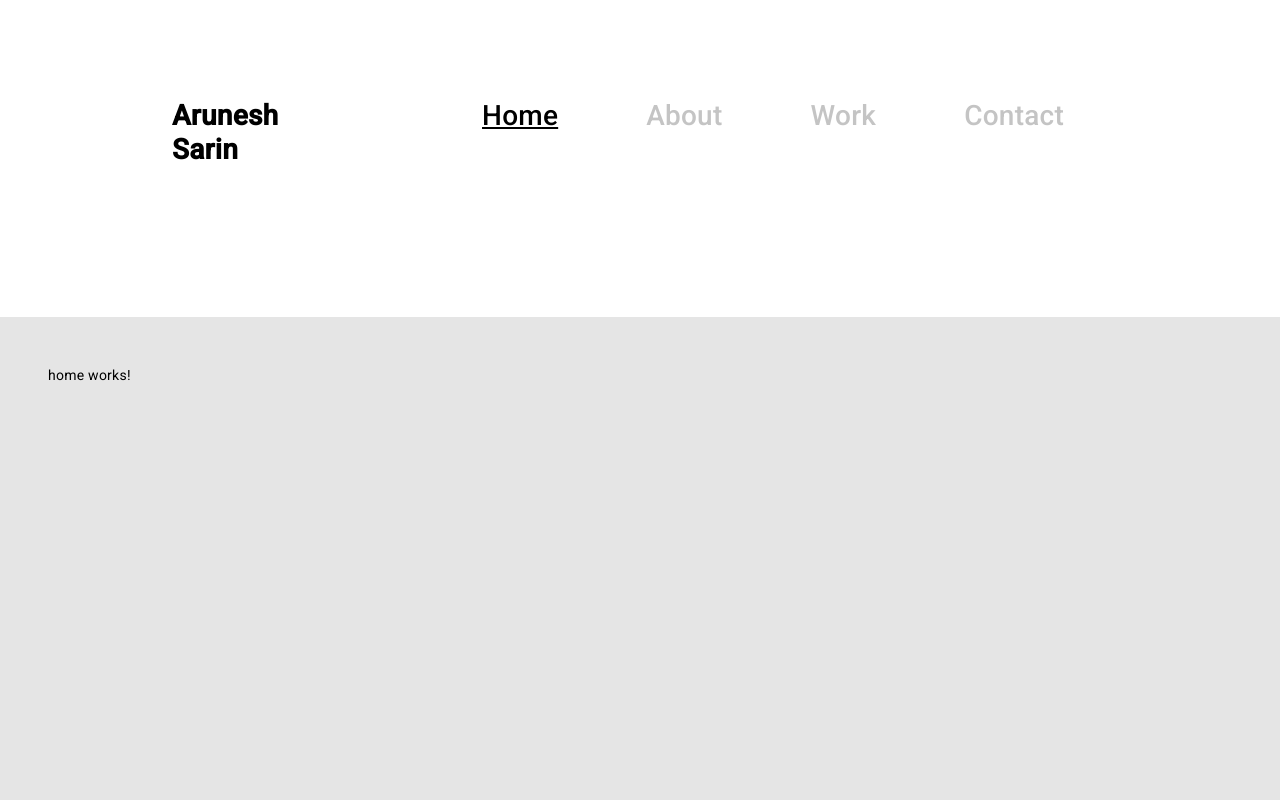
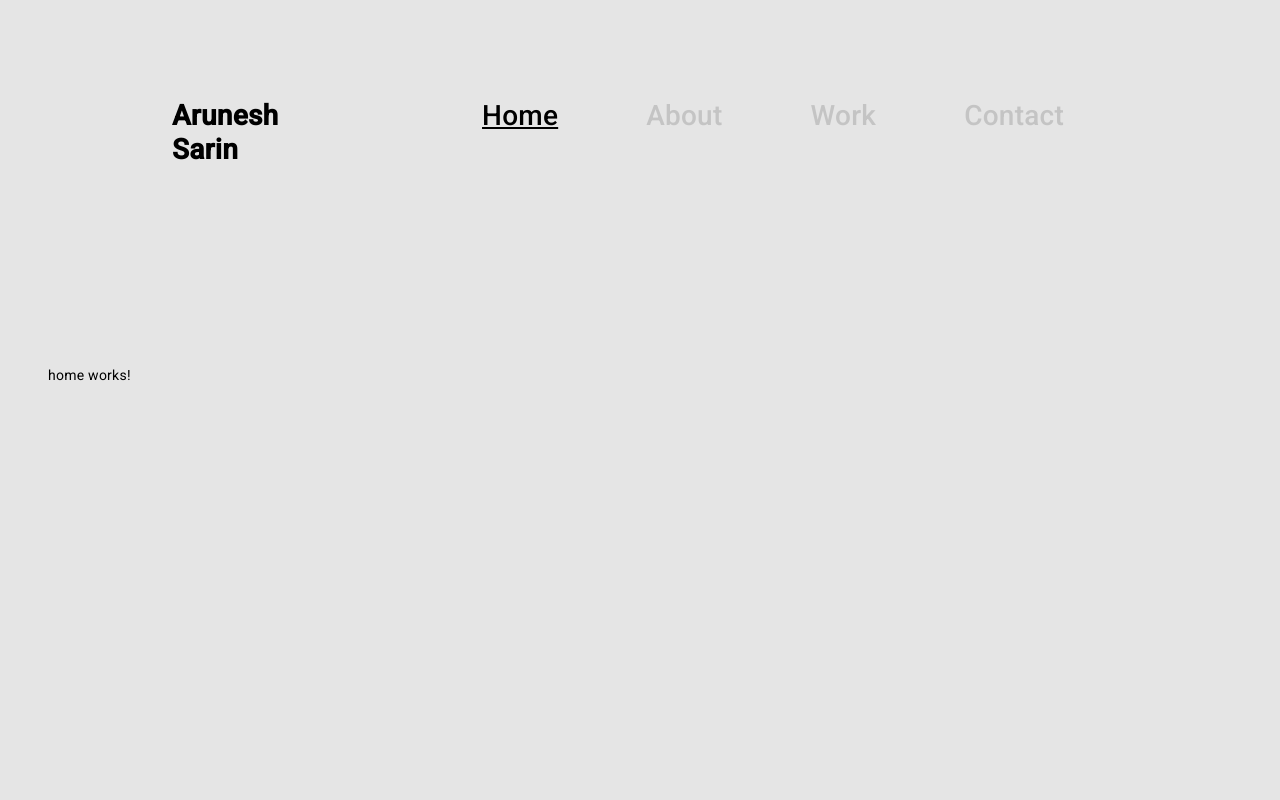
Before and after one commit to judokasarin/New-Angluar-Portfolio, an Angular app: page /home in a window 1280 px wide. Shown: the top 800 px of the page. Built offline with nearby package versions, Linux system fonts and the light colour scheme.

Commit message:
setting a background style

```diff
--- a/src/styles.scss
+++ b/src/styles.scss
@@ -1,4 +1,4 @@
 /* You can add global styles to this file, and also import other style files */
 
 html, body { height: 100%; }
-body { margin: 0; font-family: Roboto, "Helvetica Neue", sans-serif; }
+body { margin: 0; font-family: Roboto, "Helvetica Neue", sans-serif; background-color: #E5E5E5 ;}
```
